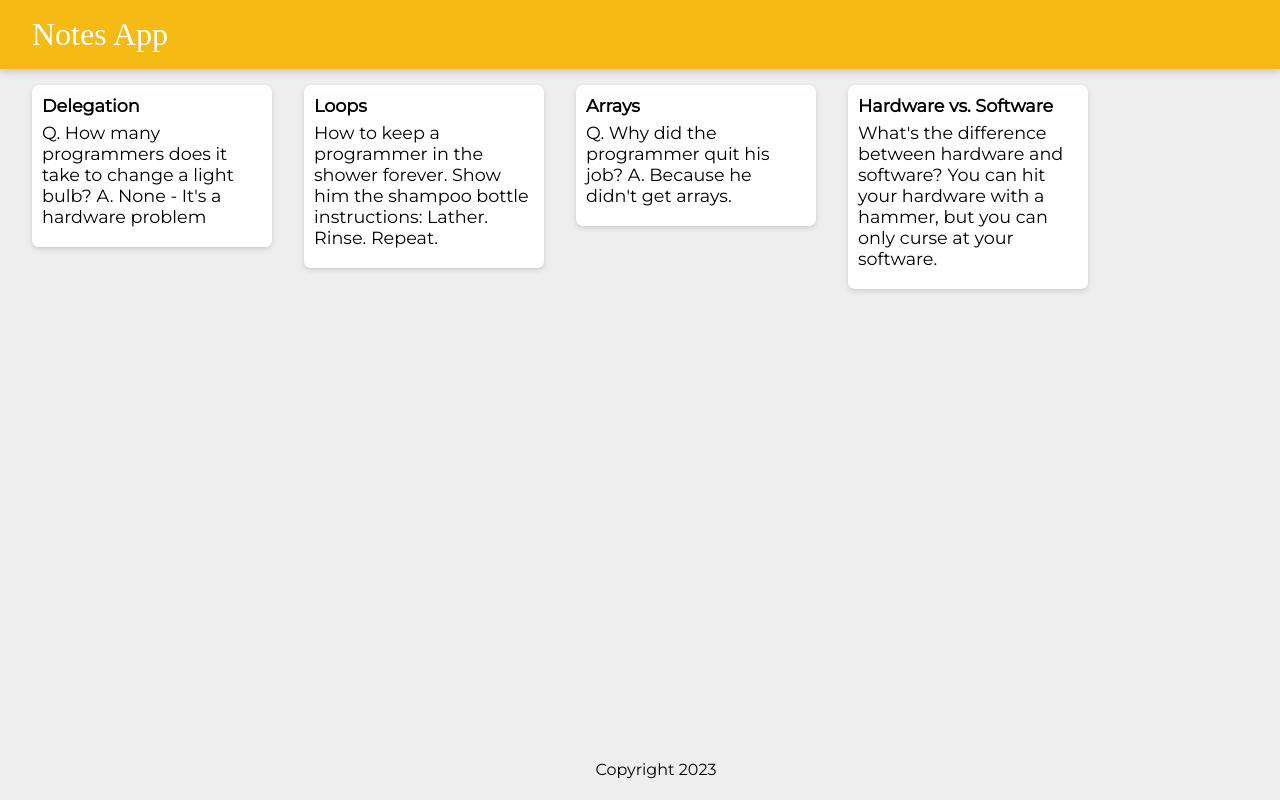
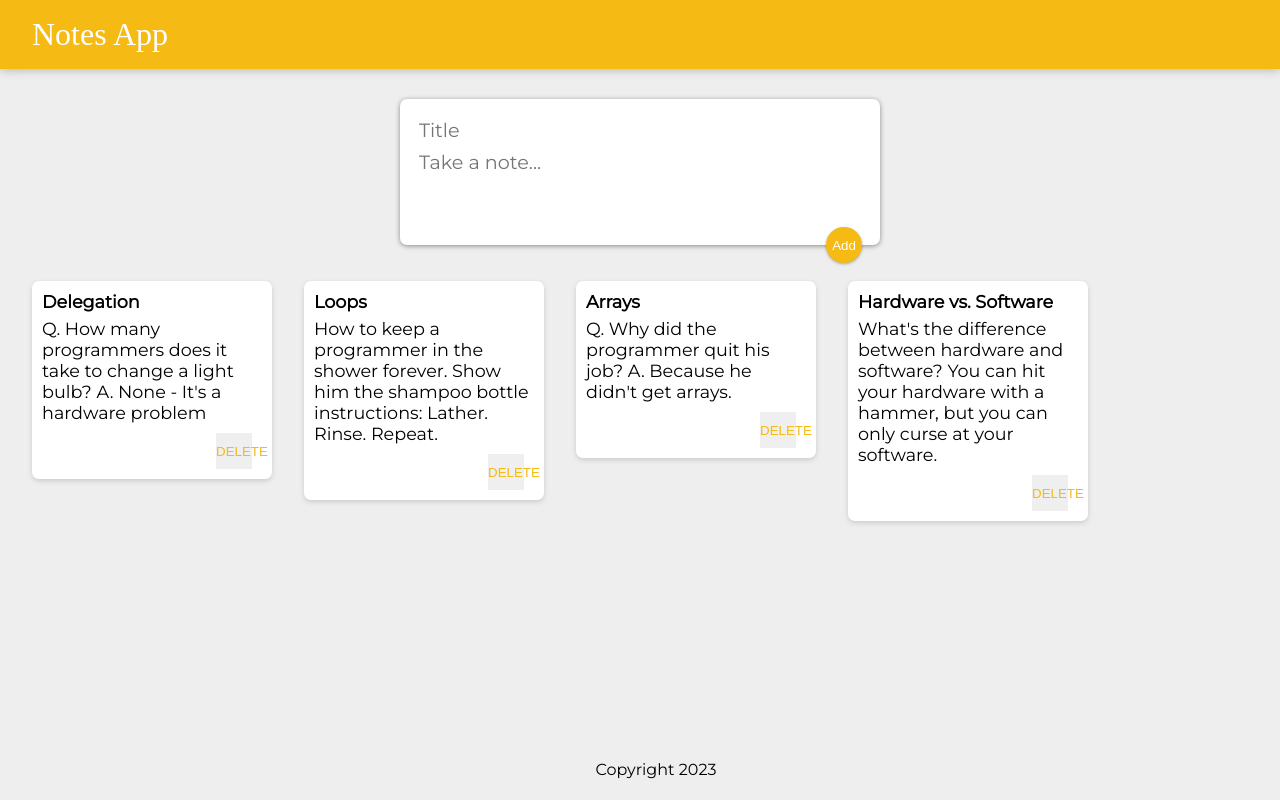
Before and after one commit to britsja/react-boilerplate, a React (Create React App) app: page / in a window 1280 px wide. Built offline with nearby package versions, Linux system fonts and the light colour scheme; a web font is replaced by a local one.

Commit message:
Added area to create new notes

```diff
--- a/public/styles.css
+++ b/public/styles.css
@@ -54,3 +54,49 @@
   white-space: pre-wrap;
   word-wrap: break-word;
 }
+
+.note button {
+  position: relative;
+  float: right;
+  margin-right: 10px;
+  color: #f5ba13;
+  border: none;
+  width: 36px;
+  height: 36px;
+  cursor: pointer;
+  outline: none;
+}
+
+form {
+  position: relative;
+  width: 480px;
+  margin: 30px auto 20px auto;
+  background: #fff;
+  padding: 15px;
+  border-radius: 7px;
+  box-shadow: 0 1px 5px rgb(138, 137, 137);
+}
+form input,
+form textarea {
+  width: 100%;
+  border: none;
+  padding: 4px;
+  outline: none;
+  font-size: 1.2em;
+  font-family: inherit;
+  resize: none;
+}
+form button {
+  position: absolute;
+  right: 18px;
+  bottom: -18px;
+  background: #f5ba13;
+  color: #fff;
+  border: none;
+  border-radius: 50%;
+  width: 36px;
+  height: 36px;
+  box-shadow: 0 1px 3px rgba(0, 0, 0, 0.3);
+  cursor: pointer;
+  outline: none;
+}
--- a/src/components/App.jsx
+++ b/src/components/App.jsx
@@ -1,10 +1,12 @@
 import React from "react";
 import Note from "./Note";
 import notes from "../notes";
+import CreateArea from "./CreateArea";
 
 function App() {
 return (
   <div>
+    <CreateArea />
     {notes.map(noteItem => (
       <Note
       key={noteItem.key}
--- /dev/null
+++ b/src/components/CreateArea.jsx
@@ -0,0 +1,15 @@
+import React from 'react';
+
+function CreateArea() {
+    return (
+        <div>
+            <form>
+                <input name="title" placeholder='Title' />
+                <textarea name="content" placeholder='Take a note...' rows="3" />
+                <button>Add</button>
+            </form>
+        </div>
+    )
+}
+
+export default CreateArea;
--- a/src/components/Note.jsx
+++ b/src/components/Note.jsx
@@ -5,6 +5,7 @@
         <div className="note">
             <h1>{props.title}</h1>
             <p>{props.content}</p>
+            <button>DELETE</button>
         </div>
     )
 }
```
Lines whose indentation alone changed are shown as unchanged.
